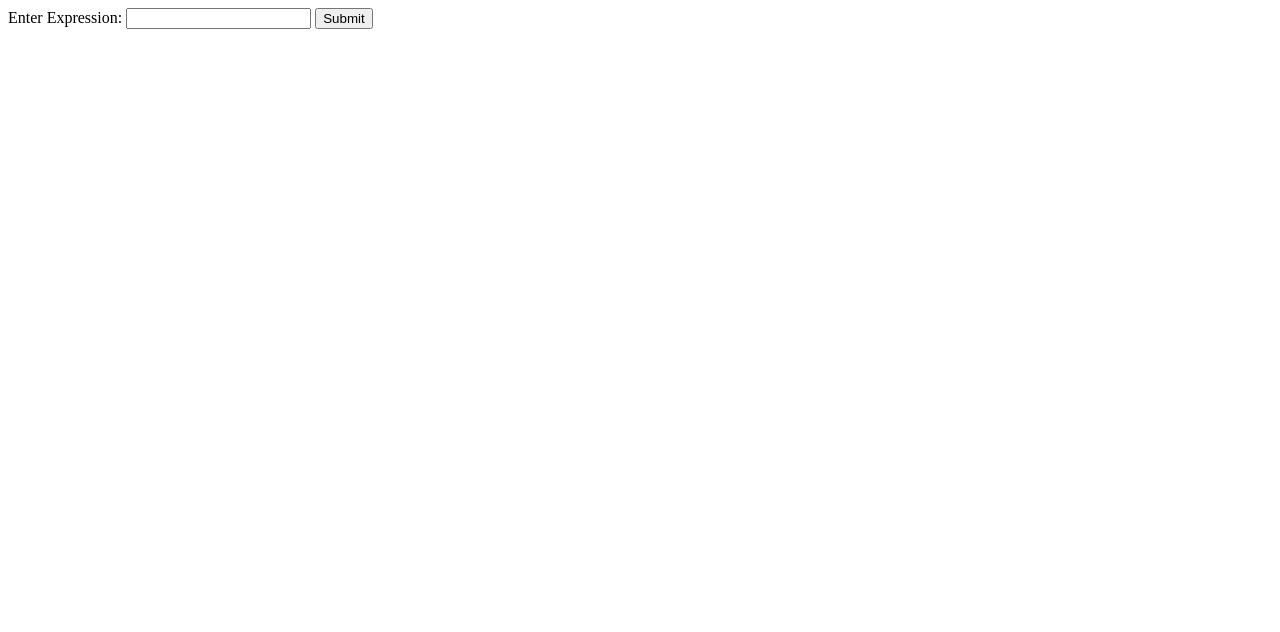
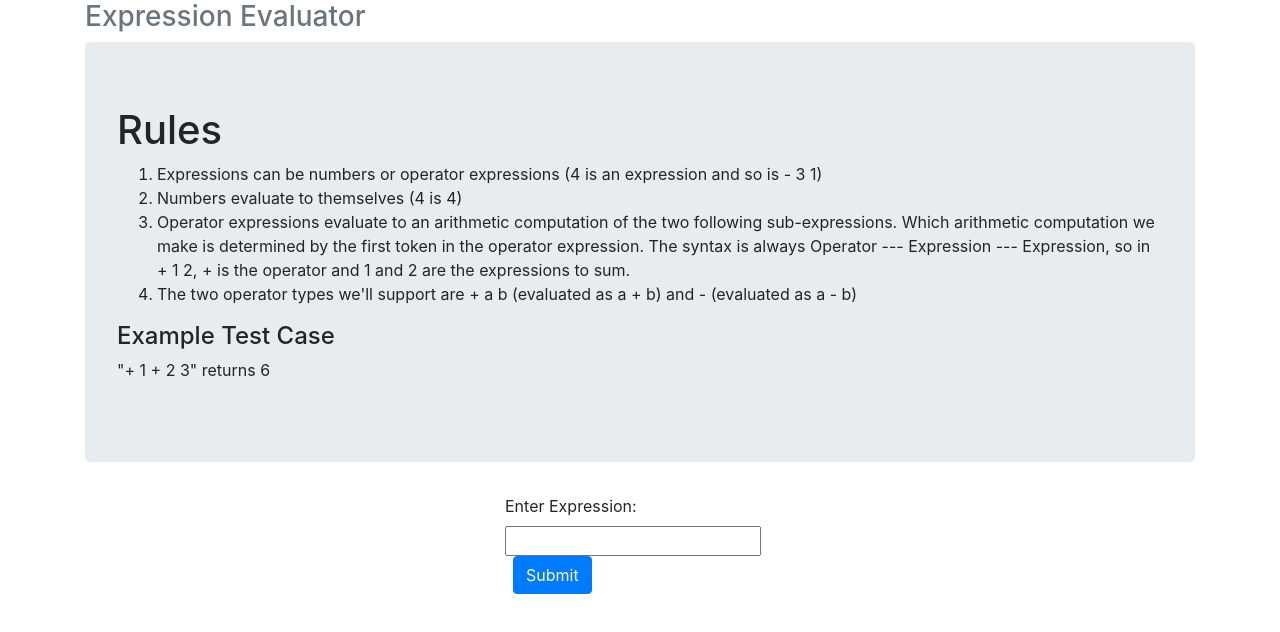
Before and after one commit to Booligan/Expression-Evaluator, a plain HTML site: page index.html in a window 1280 px wide. Drawn offline with nearby package versions, Linux system fonts and the light colour scheme.

Commit message:
project complete

```diff
--- a/index.html
+++ b/index.html
@@ -5,14 +5,35 @@
     <meta name="viewport" content="width=device-width, initial-scale=1.0">
     <meta http-equiv="X-UA-Compatible" content="ie=edge">
     <title>Expression Evaluator</title>
+    <link rel="stylesheet" href="https://maxcdn.bootstrapcdn.com/bootstrap/4.0.0/css/bootstrap.min.css">
 </head>
 <body>
-    <form>
-        <label>Enter Expression:</label>
-        <input type="text" id="input">
-        <input type="submit" id="btn">
-    </form>
-    <h3 id="answer">Answer is:</h3>
+    <div class="container">
+        <div class="header clearfix">
+            <h3 class="text-muted">Expression Evaluator</h3>
+        </div>
+        <div class="jumbotron">
+            <h1 class="display-5">Rules</h1>
+            <ol>
+                <li>Expressions can be numbers or operator expressions (4 is an expression and so is - 3 1)</li>
+                <li>Numbers evaluate to themselves (4 is 4)</li>
+                <li>Operator expressions evaluate to an arithmetic computation of the two following sub-expressions. Which arithmetic computation
+                we make is determined by the first token in the operator expression. The syntax is always
+                Operator --- Expression --- Expression, so in + 1 2, + is the operator and 1 and 2 are the expressions to sum.</li>
+                <li>The two operator types we'll support are + a b (evaluated as a + b) and - (evaluated as a - b)</li>
+            </ol>
+
+             <h4>Example Test Case</h4>
+             <p>"+ 1 + 2 3" returns 6</p>
+        </div>
+    <div class="container mx-auto" style="width: 300px;">
+        <form>
+            <label>Enter Expression:</label>
+            <input type="text" id="input">
+            <input class="ml-2 btn btn-primary" type="submit" id="btn">
+        </form>
+    </div>
+    <h3 class="mt-5 mx-auto" style="width: 200px;" id="answer"></h3>
     <script src="main.js"></script>
     <script src= "expressionEvaluator.js"></script>
 </body>
```
